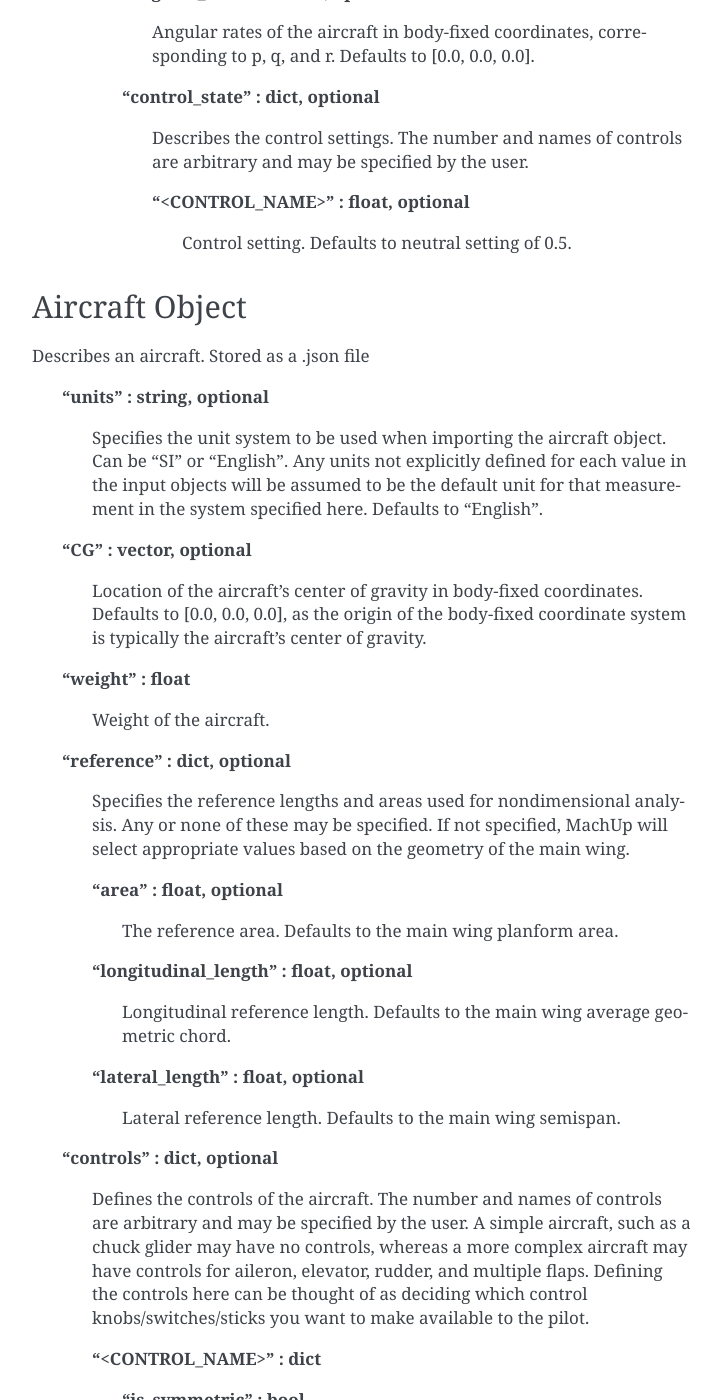
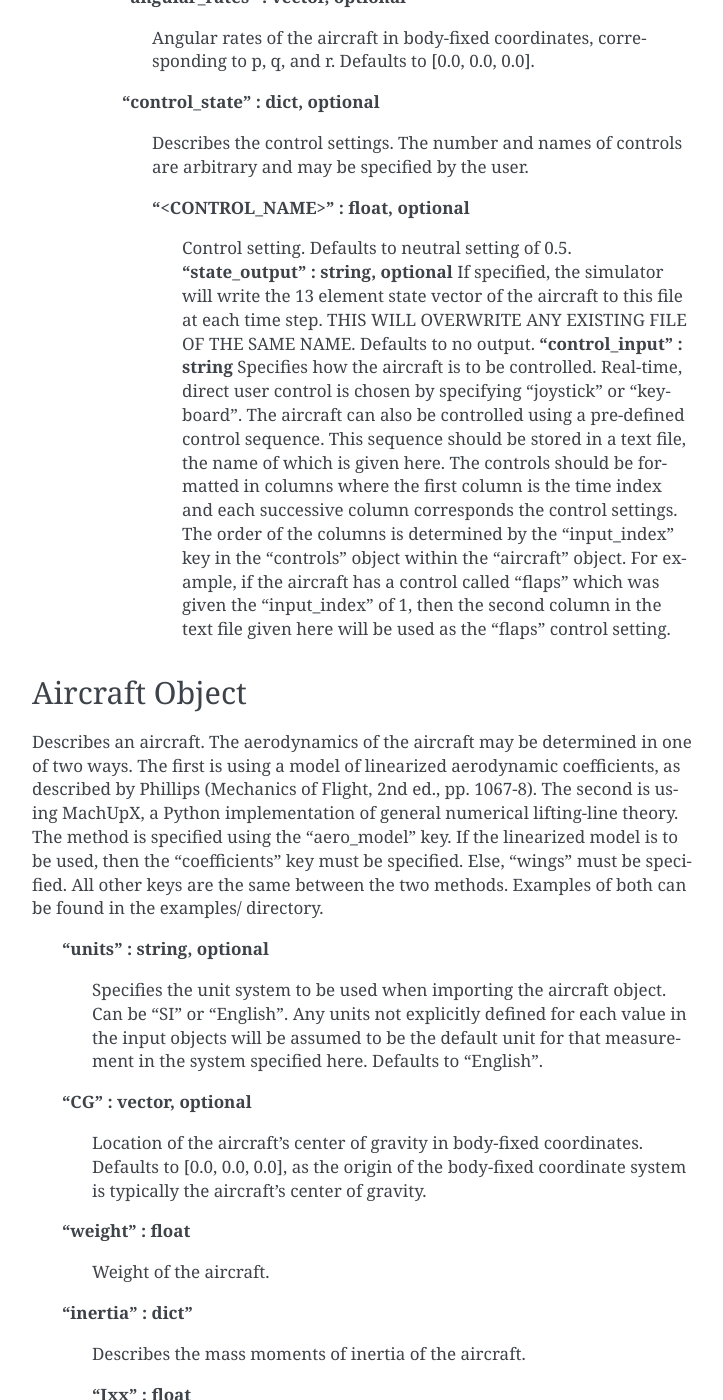
Before and after one commit to usuaero/Pylot, a Sphinx documentation site: the page built from docs/source/creating_input_files.md, in a window 1280 px wide and 1400 px high, scrolled down 4612 px. Shown: the whole window, without its empty margins (388-1111 px from the left). Built offline with Sphinx 7.4.7, drawn with Linux system fonts in a browser that asks for light colours; some of the changed text lies outside the part shown.

Commit message:
Updates to documentation and input examples.

```diff
--- a/docs/source/creating_input_files.md
+++ b/docs/source/creating_input_files.md
@@ -40,6 +40,9 @@
 | Density:                      | "slug/ft^3", "kg/m^3"             |
 | Weight/Force:                 | "lbf", "N"                        |
 | Moment:                       | "ft lbf", "Nm"                    |
+| Mass Moment of Inertia        | "slug ft^2", "kg m^2"             |
+| Angular Momentum              | "slug ft^2/s", "kg m^2/s"         |
+
 *Note the carat is required in units containing powers. Otherwise, Pylot will not recognize the unit specification.*
 
 Except for angular measurements, the first unit listed is the default for "English" units. The second is the default for "SI". For angular measurements of state and control deflections, as well as airframe geometry, the default is always degrees. For airfoil parameters, measurements may only be expressed in radians. When specifying units in an array and one of the measurements is dimensionless (e.g. span fraction), "-" should be used. Any results generated by MachUpX will be output in the default unit for the given system, regardless of how units were specified for the inputs.
@@ -134,9 +137,13 @@
 >>>
 >>>>**"<CONTROL_NAME>" : float, optional**
 >>>>>Control setting. Defaults to neutral setting of 0.5.
+>>**"state_output" : string, optional**
+>>>If specified, the simulator will write the 13 element state vector of the aircraft to this file at each time step. THIS WILL OVERWRITE ANY EXISTING FILE OF THE SAME NAME. Defaults to no output.
+>>**"control_input" : string**
+>>>Specifies how the aircraft is to be controlled. Real-time, direct user control is chosen by specifying "joystick" or "keyboard". The aircraft can also be controlled using a pre-defined control sequence. This sequence should be stored in a text file, the name of which is given here. The controls should be formatted in columns where the first column is the time index and each successive column corresponds the control settings. The order of the columns is determined by the "input_index" key in the "controls" object within the "aircraft" object. For example, if the aircraft has a control called "flaps" which was given the "input_index" of 1, then the second column in the text file given here will be used as the "flaps" control setting.
 
 ## Aircraft Object
-Describes an aircraft. Stored as a .json file
+Describes an aircraft. The aerodynamics of the aircraft may be determined in one of two ways. The first is using a model of linearized aerodynamic coefficients, as described by Phillips (Mechanics of Flight, 2nd ed., pp. 1067-8). The second is using MachUpX, a Python implementation of general numerical lifting-line theory. The method is specified using the "aero_model" key. If the linearized model is to be used, then the "coefficients" key must be specified. Else, "wings" must be specified. All other keys are the same between the two methods. Examples of both can be found in the examples/ directory.
 
 >**"units" : string, optional**
 >>Specifies the unit system to be used when importing the aircraft object. Can be "SI" or "English". Any units not explicitly defined for each value in the input objects will be assumed to be the default unit for that measurement in the system specified here. Defaults to "English".
@@ -147,25 +154,77 @@
 >**"weight" : float**
 >>Weight of the aircraft.
 >
+>**"inertia" : dict"**
+>>Describes the mass moments of inertia of the aircraft.
+>>
+>>**"Ixx" : float**
+>>>Mass moment of inertia about the body x-axis.
+>>
+>>**"Iyy" : float**
+>>>Mass moment of inertia about the body y-axis.
+>>
+>>**"Izz" : float**
+>>>Mass moment of inertia about the body z-axis.
+>>
+>>**"Ixy" : float**
+>>>Product of inertia about the body x and y-axes.
+>>
+>>**"Ixz" : float**
+>>>Product of inertia about the body x and z-axes.
+>>
+>>**"Iyz" : float**
+>>>Product of inertia about the body y and z-axes.
+>
+>**"angular_momentum" : vector, optional**
+>>Angular momentum vector of aircraft conponents relative to the body-fixed frame. This is typically generated by spinning powerplant components. Defaults to [0.0, 0.0, 0.0].
+>
 >**"reference" : dict, optional**
->>Specifies the reference lengths and areas used for nondimensional analysis. Any or none of these may be specified. If not specified, MachUp will select appropriate values based on the geometry of the main wing.
+>>Specifies the reference lengths and areas used to redimensionalize coefficients. If the aircraft is to be modelled using MachUpX, all or none of these may be specified. If the aircraft is to be modelled using a set of linearized coefficients, at least two of these must be given, from which the third will be calculated, if not provided. It is assumed area = longitudinal_length * lateral_length.
 >
->>**"area" : float, optional**
->>>The reference area. Defaults to the main wing planform area.
+>>**"area" : float**
+>>>The reference area.
 >>
->>**"longitudinal_length" : float, optional**
->>>Longitudinal reference length. Defaults to the main wing average geometric chord.
+>>**"longitudinal_length" : float**
+>>>Longitudinal reference length.
 >>
->>**"lateral_length" : float, optional**
->>>Lateral reference length. Defaults to the main wing semispan.
+>>**"lateral_length" : float**
+>>>Lateral reference length.
 >
->**"controls" : dict, optional**
->>Defines the controls of the aircraft. The number and names of controls are arbitrary and may be specified by the user. A simple aircraft, such as a chuck glider may have no controls, whereas a more complex aircraft may have controls for aileron, elevator, rudder, and multiple flaps. Defining the controls here can be thought of as deciding which control knobs/switches/sticks you want to make available to the pilot.
+>**"control_inputs" : dict, optional**
+>>Defines the control inputs of the aircraft. The number and names of inputs are arbitrary and may be specified by the user. A simple aircraft, such as a chuck glider may have no controls, whereas a more complex aircraft may have controls for aileron, elevator, rudder, and multiple flaps. Defining the controls here can be thought of as deciding which control knobs/switches/sticks you want to make available to the pilot. These control inputs assume settings between 0.0 and 1.0, with 0.5 being the neutral setting.
 >
 >>**"<CONTROL_NAME>" : dict**
 >>
 >>>**"is_symmetric" : bool**
 >>>>Specifies whether this control causes symmetric or asymmetric control surface deflections (e.g. for a typical aircraft, the elevator control causes symmetric deflections whereas the aileron causes asymmetric deflections).
+>>>**"input_index" : int**
+>>>>Specifies the joystick/keyboard axis or column index tied to this control. For joystick/keyboard control, the following indices correspond to the following input axes:
+>>>>
+>>>>| Input Index   | Joystick/Keyboard Axis    |
+>>>>| 0             | roll                      |
+>>>>| 1             | pitch                     |
+>>>>| 2             | yaw                       |
+>>>>| 3             | throttle                  |
+>>>>
+>>>>For most aircraft, each joystick/keyboard axis will typically correspond to their traditional control surfaces. However, other configurations may be desired. For example, in an aircraft with no ailerons, it may be desirable to tie the "rudder" control to the joystick roll axis, to simplify user input. For more information on the joystick and keyboard axes, see [User Interface](user_interface).
+>
+>**"engines" : dict, optional**
+>>Specifies the propulsion system(s) of the aircraft. The aircraft may have any number of engines. If more than one is desired, the following set of keys is simply repeated.
+>>
+>>**"<ENGINE_NAME>" : dict**
+>>>Describes a single engine. The thrust produced is assumed to be modelled by the function
+>>>
+>>>>T = t\*(d/d0)^a\*(T0+T1\*V+T2\*V^2)
+>>>
+>>>where T is the thrust, t is the control setting, d is the air density at the current altitude, d0 is the air density at sea level, V is the airspeed, and a, T0, T1, and T2 are engine-specific parameters.
+>>>
+>>>**"offset" : vector, optional**
+>>>>Location of the engine in body-fixed coordinates. Defaults to [0.0, 0.0, 0.0].
+>>>
+>>>**"direction" : vector, optional**
+>>>>Direction of the thrust vector produced in body-fixed coordinates. Defaults to [-1.0, 0.0, 0.0].
+>>>
+>>>**"T0"
 >
 >**"airfoils" : dict**
 >>Defines the airfoil section parameters for all airfoils used on the aircraft. Any number of airfoils can be defined for the aircraft. MachUp pulls from these airfoil definitions as needed, depending on which airfoils are specified for the wings. If no airfoils are listed here MachUp will automatically generate a default airfoil and use it on all lifting surfaces. The default values listed above are for a flat plate as predicted by thin airfoil theory. Do not expect these to give you accurate results. A dictionary defining an airfoil has the following structure:
```
Also changed, not shown: airplane.json (+26 -6 lines).
